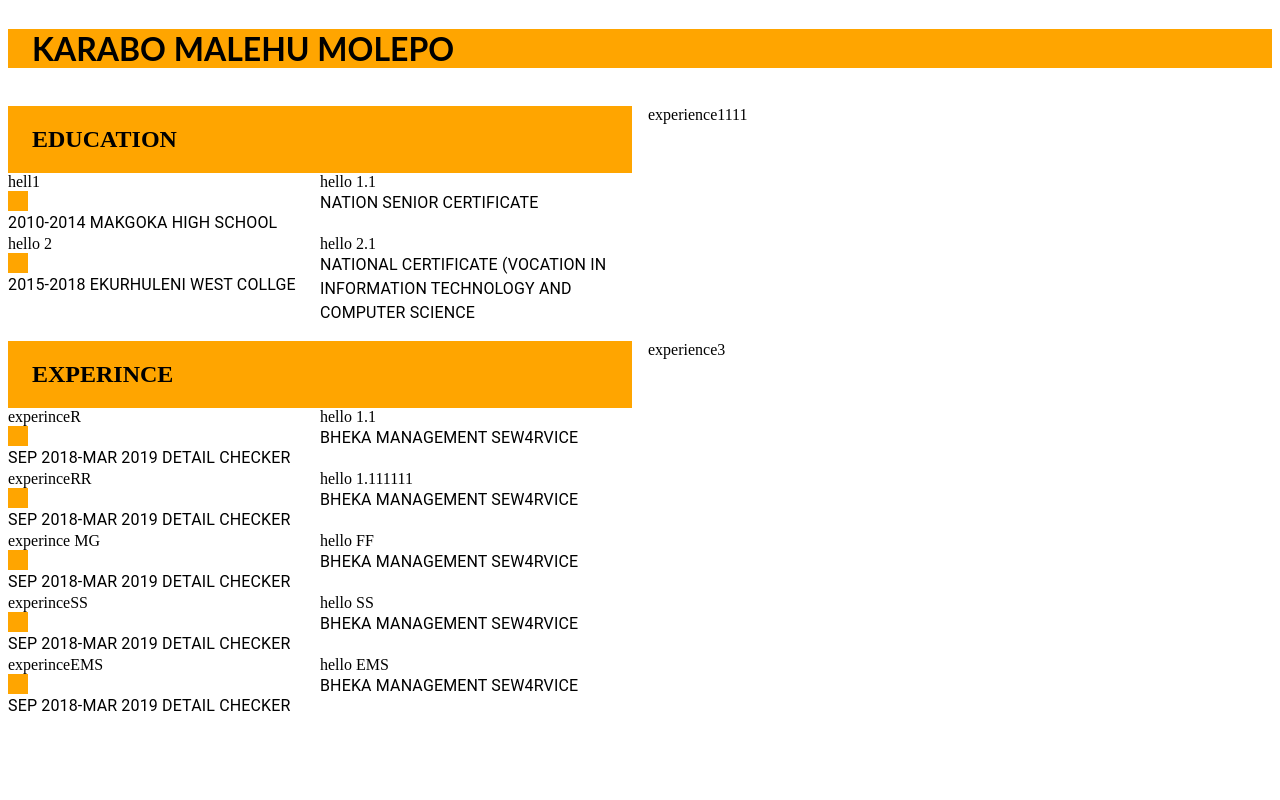
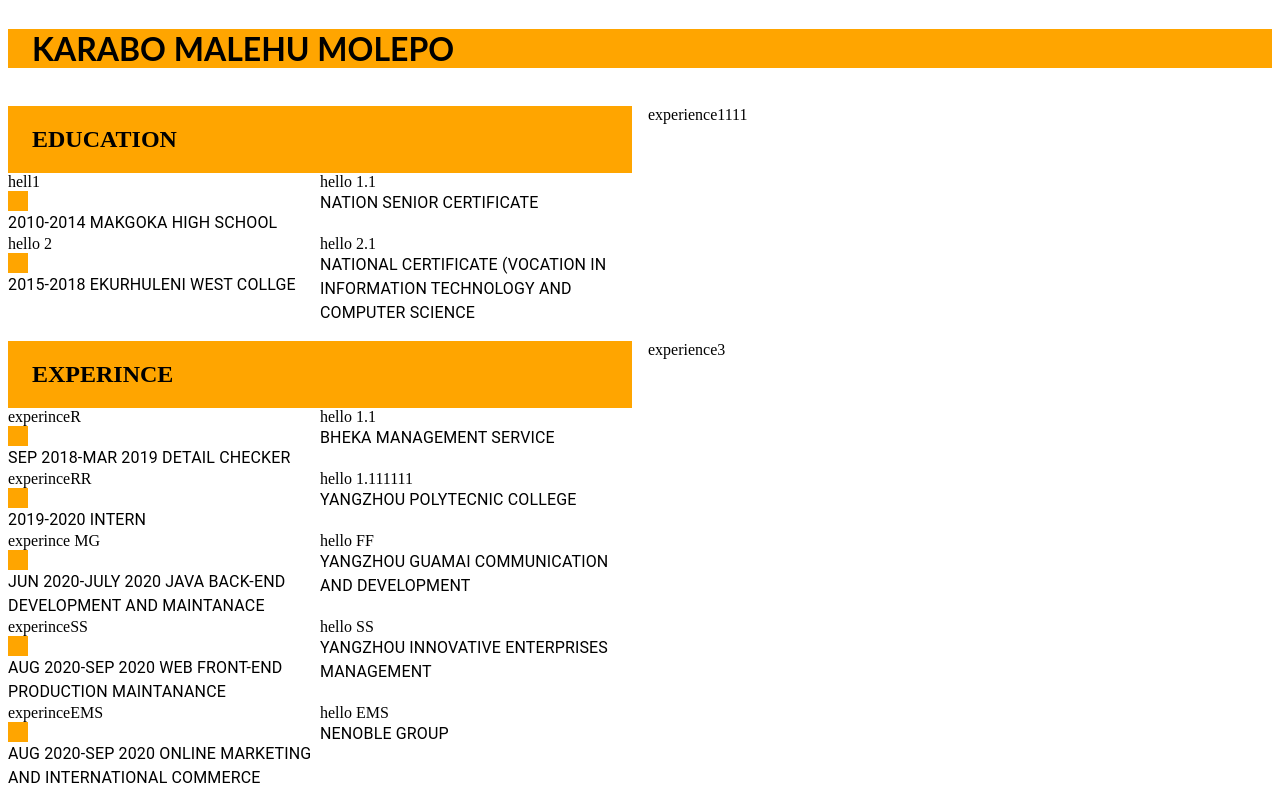
Before and after one commit to Kaybee-debug/practice, a React (Create React App) app: page / in a window 1280 px wide. Built offline with nearby package versions, Linux system fonts and the light colour scheme.

Commit message:
1 file modified

```diff
--- a/src/App.js
+++ b/src/App.js
@@ -93,7 +93,7 @@ export default function App() {
           < Grid item xs={6}>
             hello 1.1
             <Topography>
-            BHEKA MANAGEMENT SEW4RVICE
+            BHEKA MANAGEMENT SERVICE
             </Topography>
            </Grid>
            < Grid item xs={6}>
@@ -102,15 +102,15 @@ export default function App() {
           <Box  bgcolor="orange" width={20} height={20}>
           </Box>
           <Topography>
-            SEP 2018-MAR 2019
-            DETAIL CHECKER
+            2019-2020
+            INTERN
             </Topography>
           </div>
           </Grid>
           < Grid item xs={6}>
             hello 1.111111
             <Topography>
-            BHEKA MANAGEMENT SEW4RVICE
+            YANGZHOU POLYTECNIC COLLEGE
             </Topography>
            </Grid>
            < Grid item xs={6}>
@@ -119,15 +119,15 @@ export default function App() {
           <Box  bgcolor="orange" width={20} height={20}>
           </Box>
           <Topography>
-            SEP 2018-MAR 2019
-            DETAIL CHECKER
+            JUN 2020-JULY 2020
+            JAVA BACK-END DEVELOPMENT AND MAINTANACE
             </Topography>
           </div>
           </Grid>
           < Grid item xs={6}>
             hello FF
             <Topography>
-            BHEKA MANAGEMENT SEW4RVICE
+            YANGZHOU GUAMAI COMMUNICATION AND DEVELOPMENT
             </Topography>
            </Grid>
            < Grid item xs={6}>
@@ -136,15 +136,16 @@ export default function App() {
           <Box  bgcolor="orange" width={20} height={20}>
           </Box>
           <Topography>
-            SEP 2018-MAR 2019
-            DETAIL CHECKER
+          AUG 2020-SEP 2020
+            WEB FRONT-END PRODUCTION MAINTANANCE
+
             </Topography>
           </div>
           </Grid>
           < Grid item xs={6}>
             hello SS
             <Topography>
-            BHEKA MANAGEMENT SEW4RVICE
+           YANGZHOU INNOVATIVE ENTERPRISES MANAGEMENT
             </Topography>
            </Grid>
            < Grid item xs={6}>
@@ -153,15 +154,15 @@ export default function App() {
           <Box  bgcolor="orange" width={20} height={20}>
           </Box>
           <Topography>
-            SEP 2018-MAR 2019
-            DETAIL CHECKER
+          AUG 2020-SEP 2020
+          ONLINE MARKETING AND INTERNATIONAL COMMERCE
             </Topography>
           </div>
           </Grid>
           < Grid item xs={6}>
             hello EMS
             <Topography>
-            BHEKA MANAGEMENT SEW4RVICE
+            NENOBLE GROUP
             </Topography>
            </Grid>
         </Grid>
```
